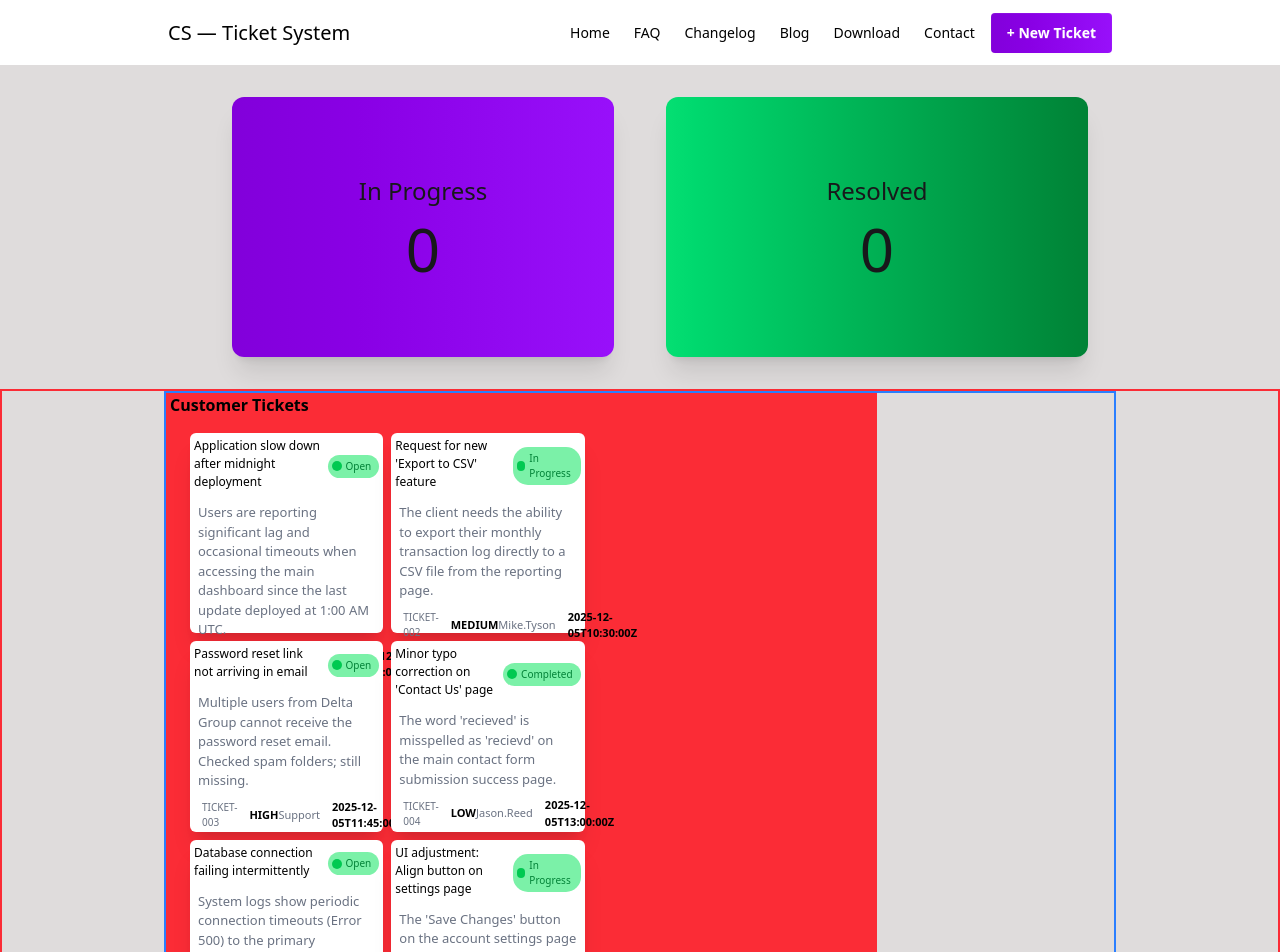
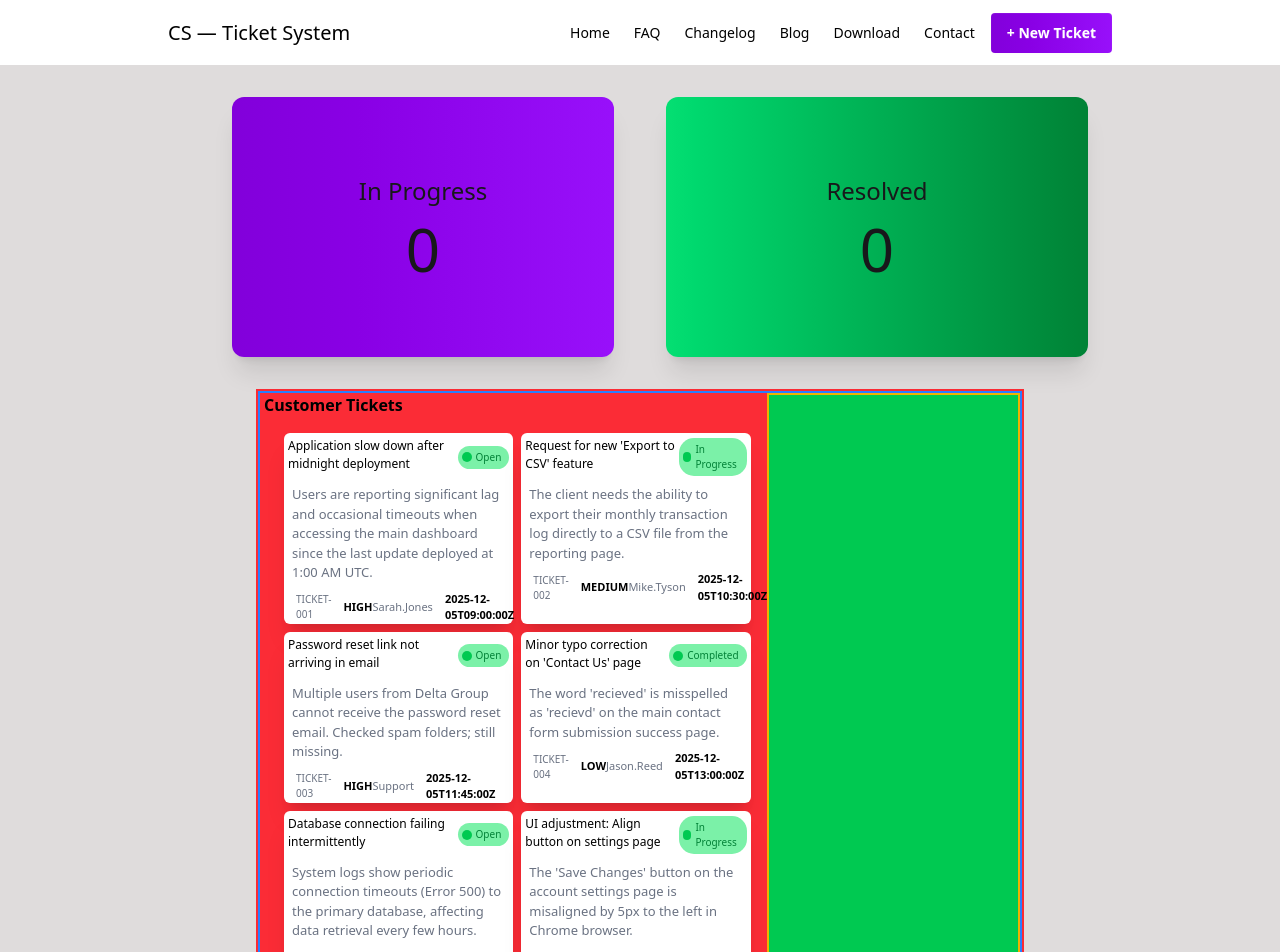
Before and after one commit to fahim-shareear/customer-support-zone, a React (Vite) app: page / in a window 1280 px wide. Shown: the top 952 px of the page. Built offline with nearby package versions, Linux system fonts and the light colour scheme.

Commit message:
solutions

```diff
--- a/src/Componants/Bodycards.jsx
+++ b/src/Componants/Bodycards.jsx
@@ -2,7 +2,7 @@ import React from 'react';
 
 const Bodycards = ({data}) => {
     return (
-        <div className="max-w-[450px] max-h-[200px] bg-white rounded-md shadow-xl hover:scale-50 transition-all transform cursor-pointer">
+        <div className=" max-h-[200px] bg-white rounded-md shadow-xl hover:scale-50 transition-all transform cursor-pointer">
             <div className="flex justify-between items-center">
                 <h1 className="text-[12px] text-black font-medium p-1">{data.title}</h1>
                 <div className="flex items-center bg-green-300 rounded-[15px] mr-1 mt-1">
--- a/src/Componants/Mainbody.jsx
+++ b/src/Componants/Mainbody.jsx
@@ -4,17 +4,17 @@ import Bodycards from './Bodycards';
 const Mainbody = ({ticketPromise}) => {
     const getData = use(ticketPromise);
     return (
-        <div className="border-2 border-red-500 grid">
-            <div className="md:max-w-[75%] mx-auto border-2 border-blue-500">
-                <div className="bg-red-500 md:max-w-[75%]">
+        <div className="border-2 border-red-500 max-w-[60%] mx-auto">
+            <div className="grid grid-cols-12 mx-auto border-2 border-blue-500 items-center">
+                <div className="bg-red-500 col-span-8 ">
                     <h1 className="text-black font-bold ml-1">Customer Tickets</h1>
-                    <div className="ml-2 grid md:grid-cols-2 gap-2  sm:grid-cols-1 max-w-[60%] p-4">
+                    <div className="ml-2 grid md:grid-cols-2 gap-2  sm:grid-cols-1 p-4">
                         {
                             getData.map(data => <Bodycards data={data} key={data.id}></Bodycards>)
                         }
                     </div>
                 </div>
-                <div className="border-2 border-yellow-500 bg-green-500 md:max-w-[25%] h-full">
+                <div className="border-2 col-span-4 border-yellow-500 bg-green-500 h-full">
 
                 </div>
             </div>
--- /dev/null
+++ b/src/Componants/css.jsx
@@ -0,0 +1,21 @@
+<div className="relative p-6 rounded-xl shadow-lg overflow-hidden h-48
+                            flex flex-col justify-center items-center
+                            bg-gradient-to-r from-indigo-500 to-purple-600">
+
+                <img
+                    src={vectorPattern}
+                    alt="Background Pattern 1"
+                    className="absolute inset-0 w-full h-full object-cover opacity-20"
+                />
+
+                <img
+                    src={vectorPattern}
+                    alt="Background Pattern 2"
+                    className="absolute inset-0 w-full h-full object-cover opacity-10 scale-x-[-1]"
+                />
+
+                <div className="relative z-10 text-center">
+                    <p className="text-white text-lg font-medium uppercase mb-2">In-Progress</p>
+                    <h2 className="text-white text-6xl font-extrabold">{inProgressCount}</h2>
+                </div>
+            </div>
```
Also changed, not shown: 1 other file (tests, documents, lock files or other folders).
